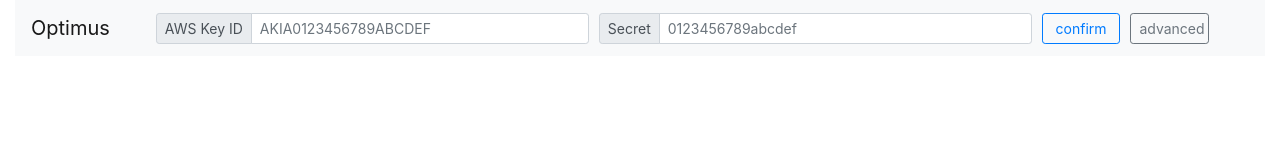
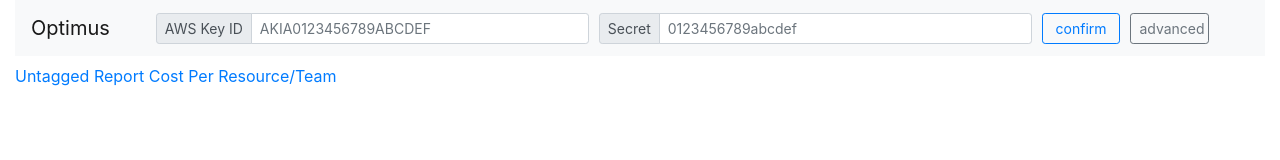
Before and after one commit to eKuG/Optimus-ZetaHacks, a plain HTML site: page index.html in a window 1280 px wide. Drawn offline with nearby package versions, Linux system fonts and the light colour scheme.

Commit message:
Final CSVs

```diff
--- a/index.html
+++ b/index.html
@@ -163,6 +163,11 @@
     <div id="alerts"></div>
 
     <div class="row mt-2">
+      <div class="col-10">
+        <div id="aws-inventory" class="tab-content"></div>
+        <a href="https://aws-spend-tracker.s3.ap-south-1.amazonaws.com/boto3/untaggedReport.csv">Untagged Report</a>
+        <a href="https://aws-spend-tracker.s3.ap-south-1.amazonaws.com/boto3/cost2.csv">Cost Per Resource/Team</a>
+      </div>
       <div class="col-2 side-bar">
         <ul id="aws-region-tabs" class="nav flex-sm-column nav-pills" role="tablist" aria-orientation="vertical"></ul><!-- regions -->
       </div>
```
Also changed, not shown: 1 other file.
